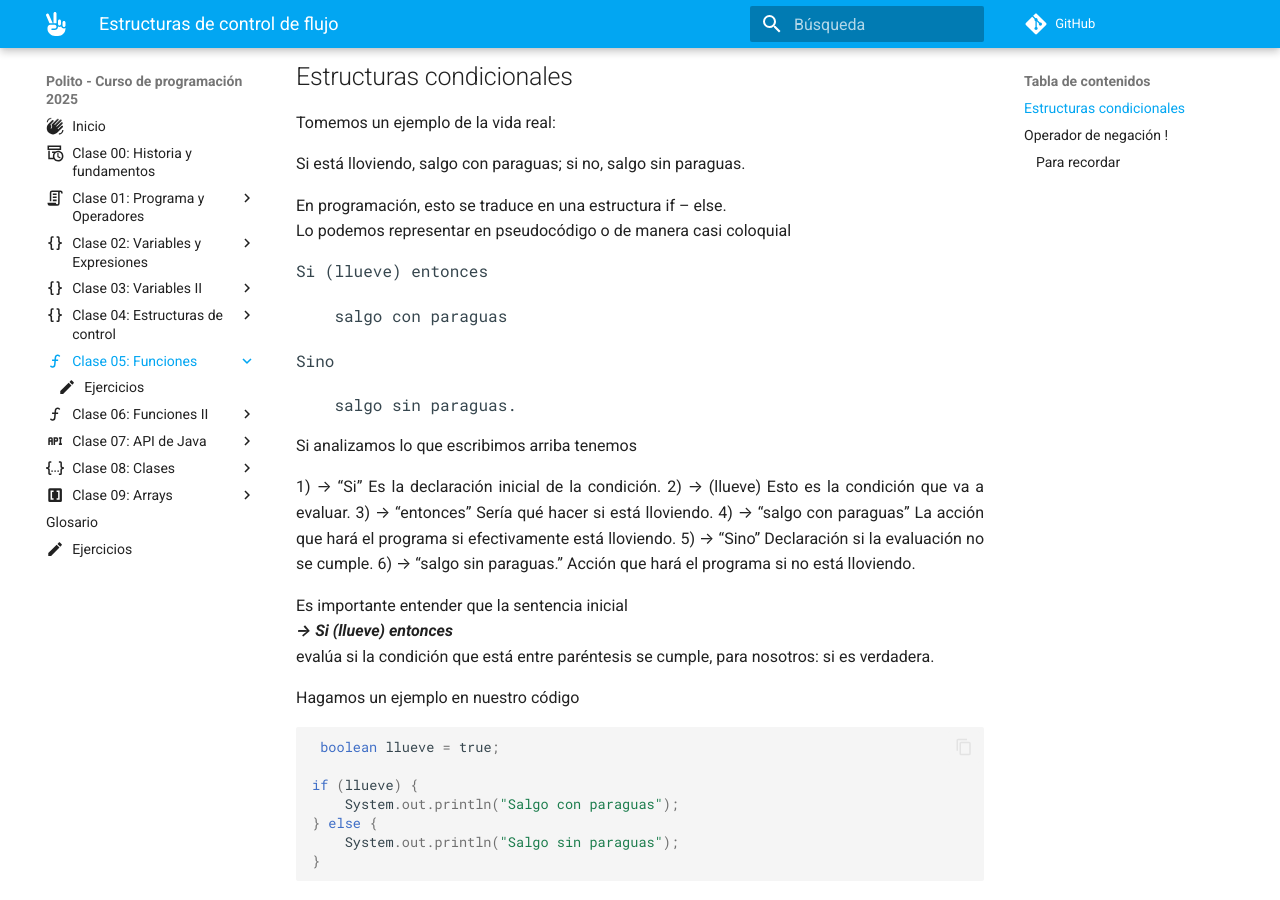
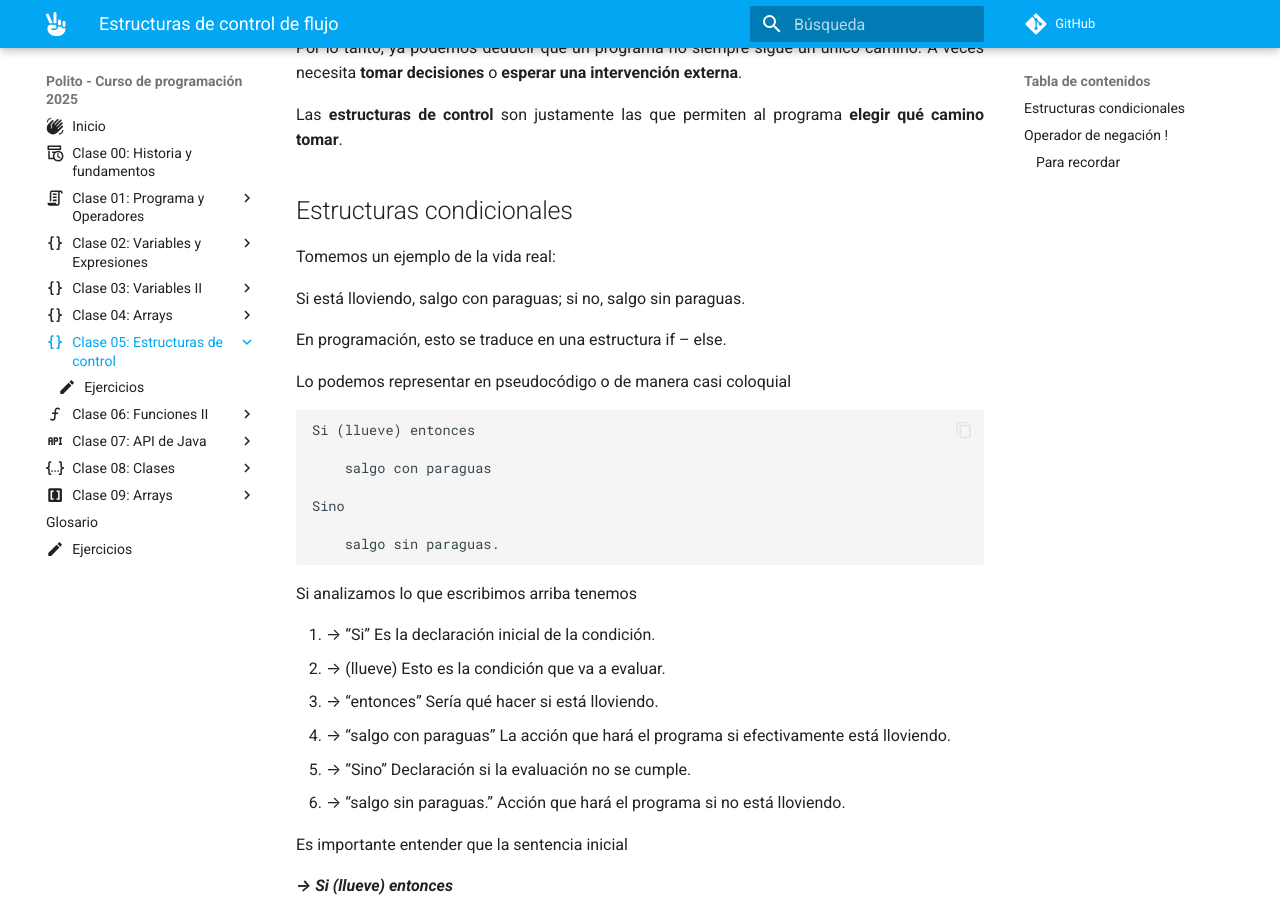
Before and after one commit to anairamzap/curso-polito, an MkDocs documentation site: the page built from docs/clase_05/index.md, in a window 1280 px wide and 900 px high, scrolled down 1420 px. Built offline with MkDocs 1.6.1 and Material for MkDocs 9.7.7, drawn with Linux system fonts in a browser that asks for light colours; comment, search, counter and statistics services are not loaded; some of the changed text lies outside the part shown.

Commit message:
Corrige formato clase 5 + renombra clases en el index

````diff
--- a/docs/clase_05/index.md
+++ b/docs/clase_05/index.md
@@ -1,17 +1,13 @@
----
-icon: material/function
----
-
 ---
 icon: material/code-braces
 ---
 
 # Estructuras de control de flujo
+Cuando programamos, nuestro programa sigue un camino predeterminado: a eso lo llamamos **control de flujo**.
 
-
-Cuando programamos, nuestro programa sigue un camino predeterminado: a eso lo llamamos **control de flujo**.<br>
-En condiciones normales, este flujo es **secuencial**, es decir, el programa empieza en la primera instrucción y continúa en el mismo orden en el que escribimos las sentencias en la IDE.
-Veamos un ejemplo:<br>
+En condiciones normales, este flujo es **secuencial**, es decir, el programa empieza en la primera instrucción y
+continúa en el mismo orden en el que escribimos las sentencias en la IDE.
+Veamos un ejemplo:
 
 ```java
 String miNombre = "Juan";
@@ -20,10 +16,12 @@ String miApellido = "Fernandez";
 System.out.println("Hola ¿cómo estás? " + miNombre + " " + miApellido);
 ```
 
-Y ejecutamos vemos por consola:<br>
-***Hola ¿como estas? Juan Fernandez***
+Y ejecutamos vemos por consola:
 
-Si cambiamos el orden:<br>
+`Hola ¿como estas? Juan Fernandez`
+
+Si cambiamos el orden:
+
 ```java
 String miApellido = "Fernandez";
 String miNombre = "Juan";
@@ -31,13 +29,15 @@ String miNombre = "Juan";
 System.out.println("Hola ¿cómo estás? " + miNombre + " " + miApellido);
 ```
 
-La salida por consola será:<br>
-***Hola ¿como estas? Fernandez Juan***
+La salida por consola será:
+
+`Hola ¿como estas? Fernandez Juan`
 
 👉 Como se ve, el flujo del programa fue **sentencia a sentencia, una después de la otra**, sin que nosotros
 lo controlemos de manera especial.
 
-En clases anteriores usamos la clase **Scanner** para leer datos del usuario. Por ejemplo:<br>
+En clases anteriores usamos la clase **Scanner** para leer datos del usuario. Por ejemplo:
+
 ```java
 Scanner ingreso = new Scanner(System.in);
 
@@ -46,58 +46,73 @@ String miNombre = ingreso.next();
 System.out.println("Hola ¿cómo estás? " + miNombre);
 ```
 
-Cuando lo ejecutamos, la consola muestra:<br>
+Cuando lo ejecutamos, la consola muestra:
+
 ***Ingrese su nombre:***
 
-El programa se detiene y espera que el usuario escriba un valor y presione Enter.<br>
-Cuando lo hacíamos y apretábamos enter<br>
+El programa se detiene y espera que el usuario escriba un valor y presione Enter.
 
-El flujo continúa:<br>
-Ingrese su nombre:<br>
-Juan<br>
-Hola ¿cómo estás? Juan<br>
+Cuando lo hacíamos y apretábamos enter
+
+
+El flujo continúa:
+
+Ingrese su nombre:
+
+Juan
+
+Hola ¿cómo estás? Juan
+
 
 Esto nos enseña que un programa no siempre avanza de manera automática: a veces depende de datos externos o
-de condiciones.<br><br>
+de condiciones.
+
+
 Por lo tanto, ya podemos deducir que un programa no siempre sigue un único camino. A veces necesita
-**tomar decisiones** o **esperar una intervención externa**.<br>
+**tomar decisiones** o **esperar una intervención externa**.
+
 Las **estructuras de control** son justamente las que permiten al programa **elegir qué camino tomar**.
 
 
 ## Estructuras condicionales
-
-
 Tomemos un ejemplo de la vida real:
 
 Si está lloviendo, salgo con paraguas;
 si no, salgo sin paraguas.
 
-En programación, esto se traduce en una estructura if – else.<br>
+En programación, esto se traduce en una estructura if – else.
+
 Lo podemos representar en pseudocódigo o de manera casi coloquial
 
-<pre>
-Si (llueve) entonces<br>
-    salgo con paraguas<br>
-Sino<br>
+```
+Si (llueve) entonces
+
+    salgo con paraguas
+
+Sino
+
 	salgo sin paraguas.
-</pre>
+```
 
 Si analizamos lo que escribimos arriba tenemos
 
-1) →  “Si” Es la declaración inicial de la condición.
-2) →  (llueve) Esto es la condición que va a evaluar.
-3) → “entonces” Sería qué hacer si está lloviendo.
-4) → “salgo con paraguas” La acción que hará el programa si efectivamente está lloviendo.
-5) → “Sino” Declaración si la evaluación no se cumple.
-6) → “salgo sin paraguas.” Acción que hará el programa si no está lloviendo.
+1. →  “Si” Es la declaración inicial de la condición.
+2. →  (llueve) Esto es la condición que va a evaluar.
+3. → “entonces” Sería qué hacer si está lloviendo.
+4. → “salgo con paraguas” La acción que hará el programa si efectivamente está lloviendo.
+5. → “Sino” Declaración si la evaluación no se cumple.
+6. → “salgo sin paraguas.” Acción que hará el programa si no está lloviendo.
 
-Es importante entender que la sentencia inicial<br>
-***→ Si (llueve) entonces*** <br>
+Es importante entender que la sentencia inicial
+
+***→ Si (llueve) entonces***
+
 evalúa si la condición que está entre paréntesis se cumple, para nosotros: si es verdadera.
 
-Hagamos un ejemplo en nuestro código<br>
+Hagamos un ejemplo en nuestro código
+
 ```java
- boolean llueve = true;
+boolean llueve = true;
 
 if (llueve) {
     System.out.println("Salgo con paraguas");
@@ -106,10 +121,12 @@ if (llueve) {
 }
 ```
 
-Cuando lo ejecutamos nos va a mostrar por consola:<br>
+Cuando lo ejecutamos nos va a mostrar por consola:
+
 ***→ Salgo con paraguas***
 
-Si cambiamos el valor de llueve a false<br>
+Si cambiamos el valor de llueve a false
+
 ```java
 boolean llueve = false;
 
@@ -120,22 +137,29 @@ if (llueve) {
 }
 ```
 
-Al ejecutar el programa vemos por consola:<br>
+Al ejecutar el programa vemos por consola:
+
 ***→ Salgo sin paraguas***
 
 
 👉 Acá conviene entender bien el concepto de que evalúa que se cumpla la condición.
 
-**¿Qué significa “se cumple la condición”?**<br>
+**¿Qué significa “se cumple la condición”?**
+
 Cuando hablamos de que una condición se cumple, queremos decir que la **expresión dentro de los paréntesis
-del if se evalúa como true**.<br>
-Si es true, se ejecuta el bloque del if.<br>
-Si es false, se ejecuta el bloque del else (si lo hubiera).<br>
+del if se evalúa como true**.
+
+Si es true, se ejecuta el bloque del if.
+
+Si es false, se ejecuta el bloque del else (si lo hubiera).
+
 
 ## Operador de negación !
 
-Podemos usar el operador **! (NOT)** para negar una condición.<br>
-Ilustremos con un ejemplo:<br>
+Podemos usar el operador **! (NOT)** para negar una condición.
+
+Ilustremos con un ejemplo:
+
 ```java
 boolean estado = true;
 
@@ -146,11 +170,14 @@ if (!estado) {
 }
 ```
 
-En este caso, estado es true, pero !estado significa “NO verdadero”, es decir, false.<br>
-Por lo tanto, el programa muestra:<br>
+En este caso, estado es true, pero !estado significa “NO verdadero”, es decir, false.
+
+Por lo tanto, el programa muestra:
+
 ***Salgo sin paraguas***
 
-Ahora cambiemos estado al valor = false<br>
+Ahora cambiemos estado al valor = false
+
 
 ```java
 boolean estado = false;
@@ -163,15 +190,17 @@ if (!estado) {
 ```
 
 En este ejemplo **estado** ya viene con valor falso, por lo tanto como nosotros estamos evaluando que NO sea verdadero,
-el programa va evaluar que se cumple la condición y va a mostrar el primer mensaje<br>
+el programa va evaluar que se cumple la condición y va a mostrar el primer mensaje
+
 ***→ Salgo con paraguas.***
 
 Tenemos que acostumbrarnos que cuando se habla de que se cumple la condición nos referimos a que es verdadera.
 O sea que la condición que evaluamos es verdadera, más allá del valor que tiene desde antes los elementos que se
 evalúan.
 
-### Para recordar<br>
+### Para recordar
+
 1. Una condición es una expresión que se evalúa como true o false.
 2. El if ejecuta el bloque de código solo si la condición es verdadera.
 3. El else se ejecuta cuando la condición es falsa.
-4. El operador ! invierte el valor de la condición.
+4. El operador `!` invierte el valor de la condición.
--- a/mkdocs.yml
+++ b/mkdocs.yml
@@ -16,10 +16,10 @@ nav:
   - "Clase 03: Variables II":
       - clase_03/index.md
       - Ejercicios: clase_03/ejercicios.md
-  - "Clase 04: Estructuras de control":
+  - "Clase 04: Arrays":
     - clase_04/index.md
     - Ejercicios: clase_04/ejercicios.md
-  - "Clase 05: Funciones":
+  - "Clase 05: Estructuras de control":
     - clase_05/index.md
     - Ejercicios: clase_05/ejercicios.md
   - "Clase 06: Funciones II":
````
